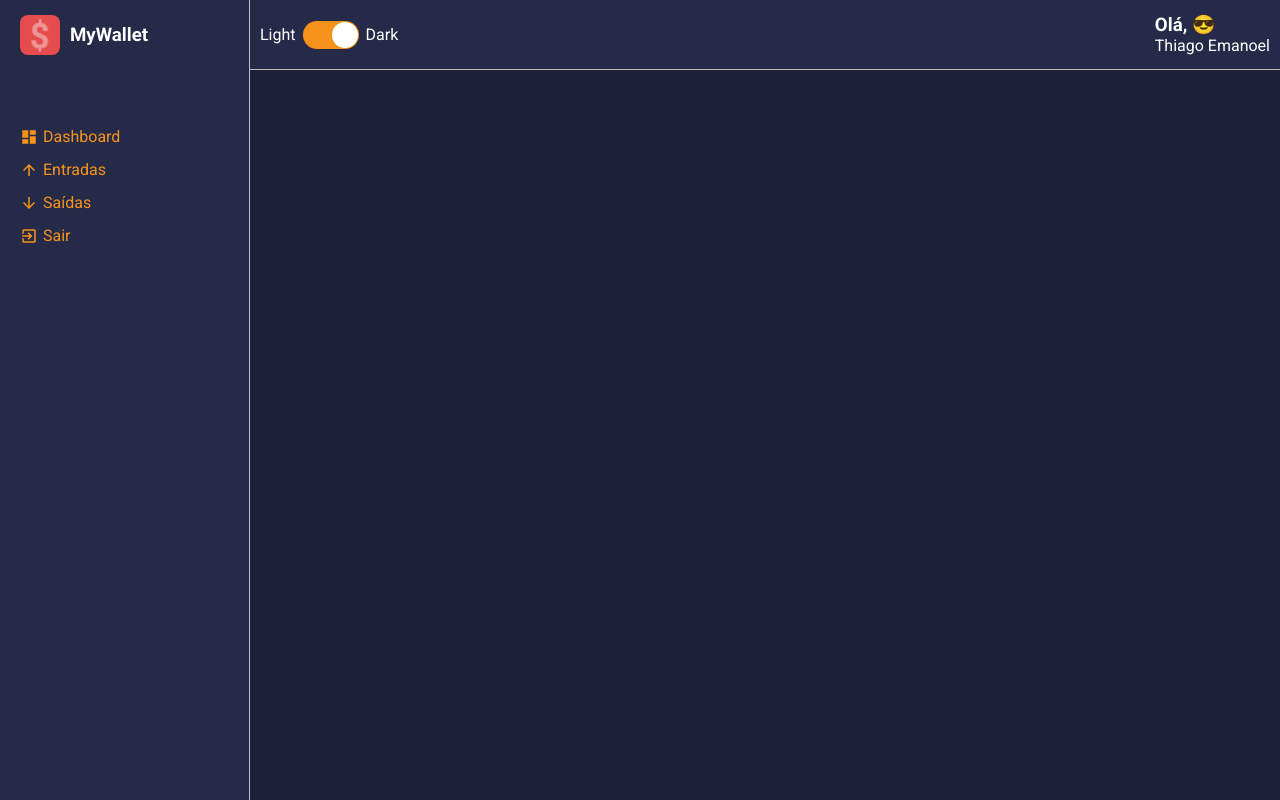
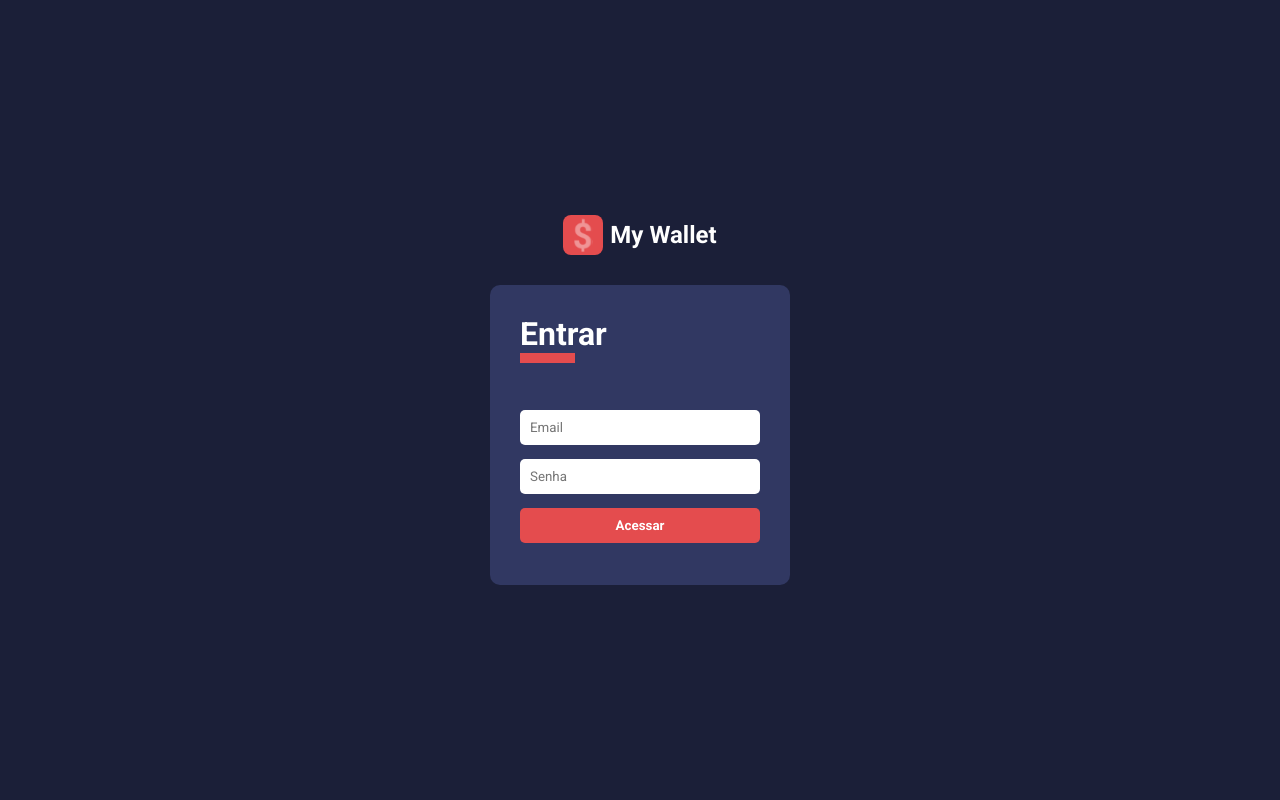
Before and after one commit to thiagoemanoel98/my-wallet-dashboard, a React (Create React App) app: page / in a window 1280 px wide. Built offline with nearby package versions, Linux system fonts and the light colour scheme.

Commit message:
Feat: tela de login

```diff
--- /dev/null
+++ b/src/components/Button/index.tsx
@@ -0,0 +1,11 @@
+import React, { ButtonHTMLAttributes, InputHTMLAttributes } from "react";
+
+import * as S from "./styles";
+
+type IInputProps = ButtonHTMLAttributes<HTMLButtonElement>;
+
+const Button: React.FC<IInputProps> = ({ children, ...rest }) => (
+  <S.Container {...rest}>{children}</S.Container>
+);
+
+export default Button;
--- /dev/null
+++ b/src/components/Button/styles.ts
@@ -0,0 +1,18 @@
+import styled from "styled-components";
+
+export const Container = styled.button`
+    width: 100%;
+    margin: 7px 0;
+    padding: 10px;
+    border-radius: 5px;
+
+    font-weight: bold;
+    color: ${props => props.theme.colors.white};
+    background-color: ${props => props.theme.colors.warning};
+
+    transition: opacity .3s;
+
+    &:hover{
+        opacity: .7;
+    }
+`;
--- /dev/null
+++ b/src/components/Input/index.tsx
@@ -0,0 +1,9 @@
+import React, { InputHTMLAttributes } from "react";
+
+import * as S from "./styles";
+
+type IInputProps = InputHTMLAttributes<HTMLInputElement>;
+
+const Input: React.FC<IInputProps> = ({ ...rest }) => <S.Container {...rest} />;
+
+export default Input;
--- /dev/null
+++ b/src/components/Input/styles.ts
@@ -0,0 +1,9 @@
+import styled from "styled-components";
+
+export const Container = styled.input`
+    width: 100%;
+    margin: 7px 0;
+    padding: 10px;
+    border-radius: 5px;
+
+`;
--- a/src/pages/SignIn/index.tsx
+++ b/src/pages/SignIn/index.tsx
@@ -1,7 +1,28 @@
 import React from "react";
 
+import * as S from "./styles";
+import logoImg from "../../assets/logo.svg";
+import Input from "../../components/Input";
+import Button from "../../components/Button";
+
 const SignIn: React.FC = () => {
-  return <h1>Dashboard</h1>;
+  return (
+    <S.Container>
+      <S.Logo>
+        <img src={logoImg} alt="My Wallet" />
+        <h2>My Wallet</h2>
+      </S.Logo>
+
+      <S.Form onSubmit={() => {}}>
+        <S.FormTitle>Entrar</S.FormTitle>
+
+        <Input type="email" placeholder="Email" required />
+        <Input  type="password" placeholder="Senha" required />
+
+        <Button type="submit">Acessar</Button>
+      </S.Form>
+    </S.Container>
+  );
 };
 
 export default SignIn;
--- /dev/null
+++ b/src/pages/SignIn/styles.ts
@@ -0,0 +1,48 @@
+import styled from "styled-components";
+
+export const Container = styled.div`
+  height: 100vh;
+  display: flex;
+  flex: 1;
+  flex-direction: column;
+  justify-content: center;
+  align-items: center;
+  background-color: ${(props) => props.theme.colors.primary};
+`;
+
+export const Logo = styled.div`
+  display: flex;
+  align-items: center;
+
+  margin-bottom: 30px;
+
+  > h2 {
+    color: ${(props) => props.theme.colors.white};
+    margin-left: 7px;
+  }
+
+  > img {
+    width: 40px;
+    height: 40px;
+  }
+`;
+export const Form = styled.form`
+  width: 300px;
+  height: 300px;
+
+  padding: 30px;
+  border-radius: 10px;
+  background-color: ${(props) => props.theme.colors.tertiary};
+`;
+
+export const FormTitle = styled.h1`
+  margin-bottom: 40px;
+  color: ${(props) => props.theme.colors.white};
+
+  &:after {
+    content: "";
+    display: block;
+    width: 55px;
+    border-bottom: 10px solid ${(props) => props.theme.colors.warning};
+  }
+`;
--- /dev/null
+++ b/src/routes/auth.routes.tsx
@@ -0,0 +1,11 @@
+import React from "react";
+import { Routes, Route } from "react-router-dom";
+import SignIn from "../pages/SignIn";
+
+const AuthRoutes: React.FC = () => (
+  <Routes>
+    <Route path="/" element={<SignIn />} />
+  </Routes>
+);
+
+export default AuthRoutes;
--- a/src/routes/index.tsx
+++ b/src/routes/index.tsx
@@ -1,10 +1,11 @@
 import React from "react";
 import { BrowserRouter } from "react-router-dom";
 import AppRoutes from "./app.routes";
+import AuthRoutes from "./auth.routes";
 
 const Routes: React.FC = () => (
   <BrowserRouter>
-    <AppRoutes />
+   <AuthRoutes/>
   </BrowserRouter>
 );
 
```
